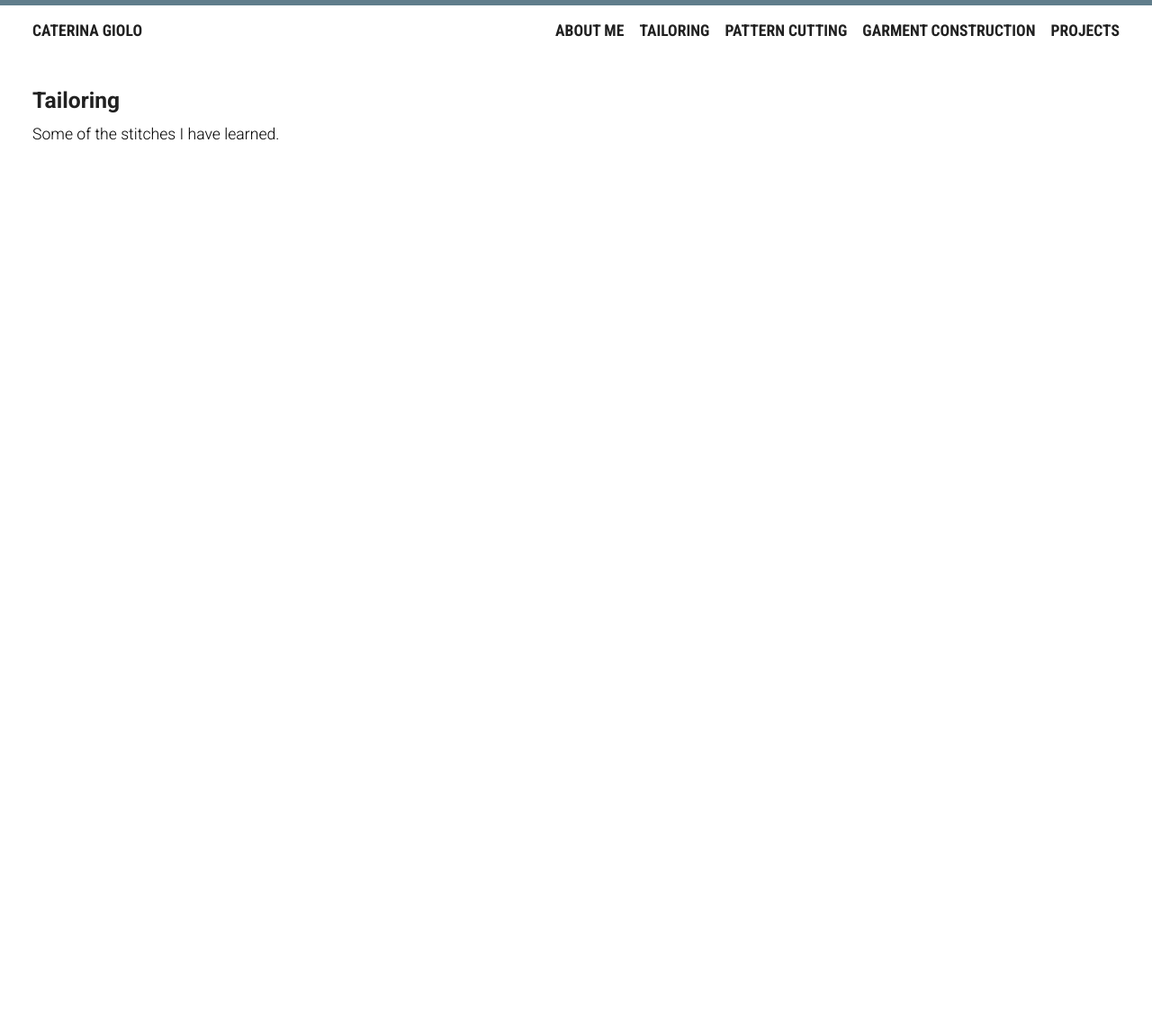
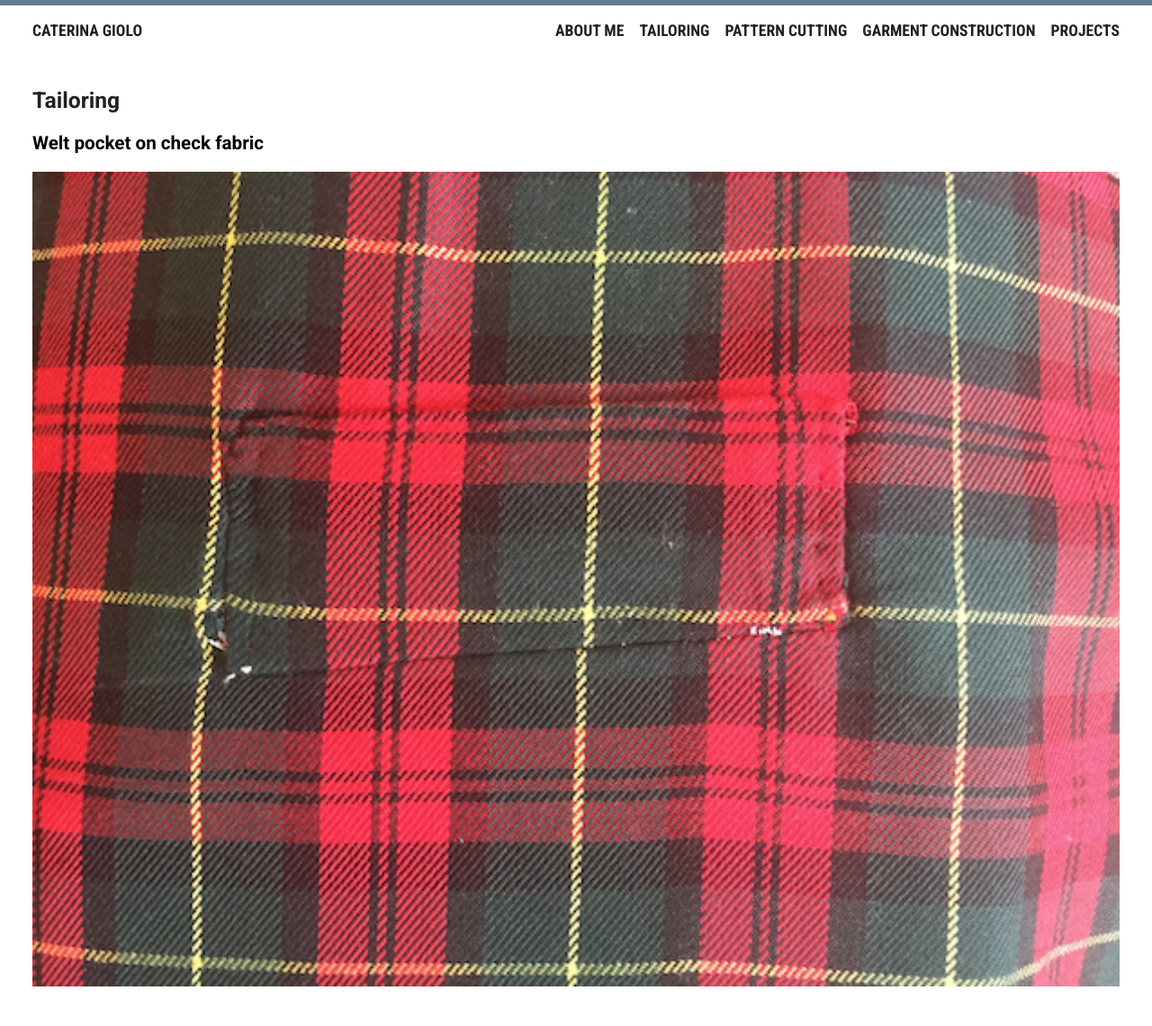
Before and after one commit to cgiolo/cgiolo.github.io, a Jekyll site: the page built from tailoring.md, in a window 1280 px wide. Shown: the whole page at 90% size. Built offline with Jekyll 4.4.1, drawn with Linux system fonts in a browser that asks for light colours; Markdown is read by kramdown in place of the engine named in the settings; before the commit the page ends 900 px from its top, so only the background shows below that.

Commit message:
Added welt pocket.

```diff
--- a/tailoring.md
+++ b/tailoring.md
@@ -3,4 +3,6 @@ layout: page
 title: Tailoring
 ---
 
-Some of the stitches I have learned.
+###Welt pocket on check fabric
+
+![Welt pocket on check fabric](/public/img/tailoring/welt_pocket_check.jpg)
```
Also changed, not shown: pattern_cutting.md (+1 -1 lines), public/img/tailoring/welt_pocket_check.jpg (added).
